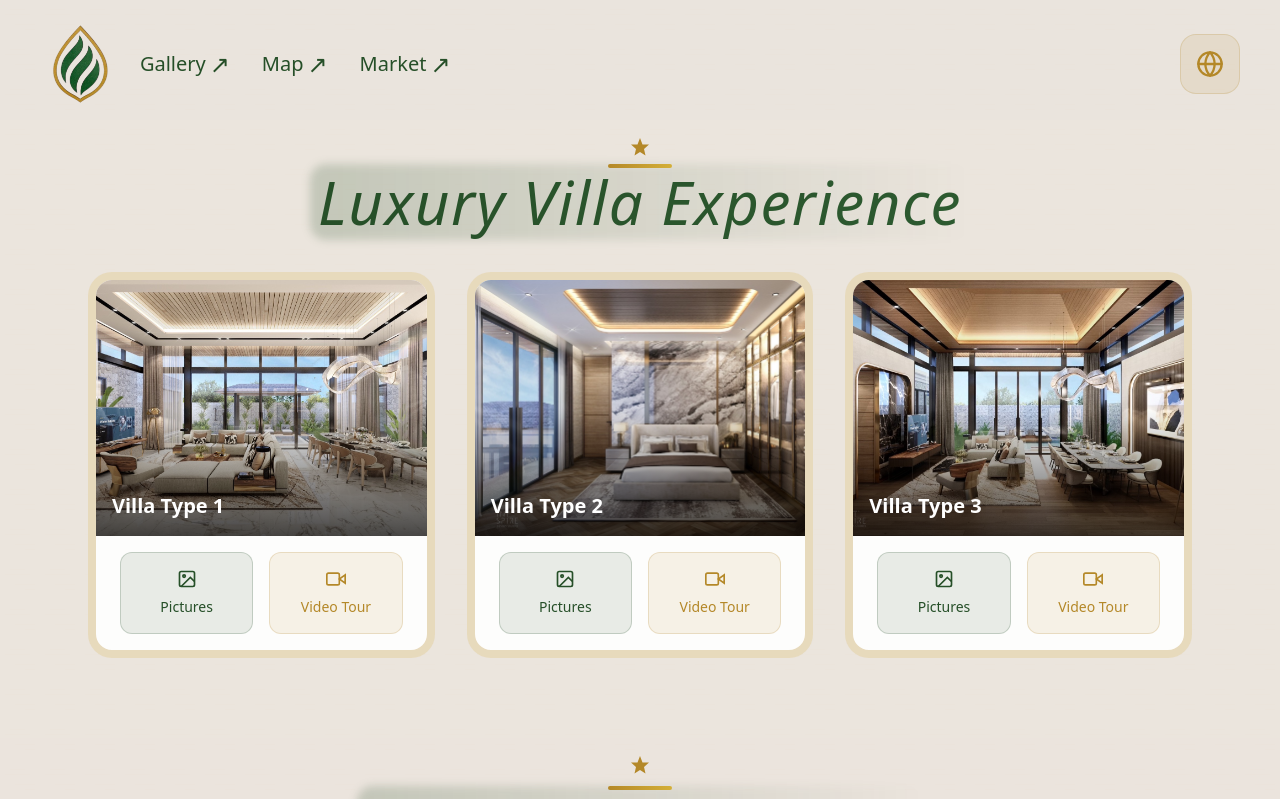
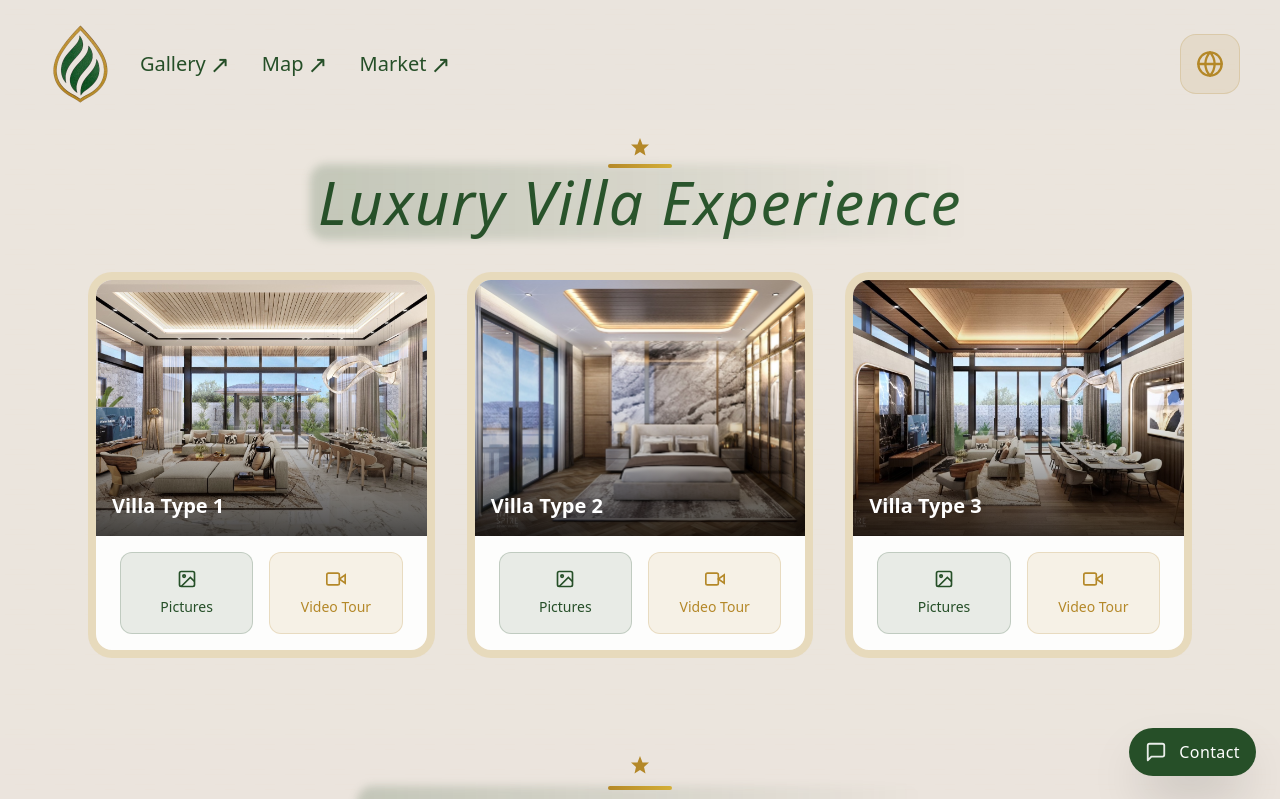
Before and after one commit to Marnfah-Pool-Villas/truffle-clone-v398, a Next.js app in the folder truffle-clone/: page /view in a window 1280 px wide. Shown: the top 799 px of the page. Built offline with nearby package versions, Linux system fonts and the light colour scheme; a web font is replaced by a local one.

Commit message:
Wrap Navigation return in fragment
cgen-2e2ff1a65b6949a69bdd698a3c9402e6

```diff
--- a/truffle-clone/src/components/Navigation.tsx
+++ b/truffle-clone/src/components/Navigation.tsx
@@ -81,7 +81,8 @@ export default function Navigation() {
   }, [pathname])
 
   return (
-    <nav className="relative w-full z-30 pt-1 md:pt-2 pb-0 transition-all duration-300">
+    <>
+      <nav className="relative w-full z-30 pt-1 md:pt-2 pb-0 transition-all duration-300">
       <div className="px-4 md:w-full md:px-12 lg:px-16 xl:px-20">
         <div className="relative flex justify-center items-center h-24 md:h-28 w-full md:justify-between">
           {/* Mobile layout: Logo moved 0.5cm left from hero border edge */}
@@ -301,5 +302,82 @@ export default function Navigation() {
         </div>
       </div>
     </nav>
+      <div
+        ref={contactMenuRef}
+        className="fixed bottom-4 right-4 z-50 flex flex-col items-end gap-3 md:bottom-6 md:right-6"
+      >
+        {isContactMenuOpen && (
+          <div className="w-56 bg-white/90 backdrop-blur-lg border border-[#264f28]/20 rounded-2xl shadow-2xl p-4 flex flex-col gap-3">
+            <div className="text-xs uppercase tracking-[0.2em] text-[#264f28]/60 font-semibold">
+              {t.nav.contact}
+            </div>
+            <a
+              href="https://wa.me/66635517979"
+              target="_blank"
+              rel="noopener noreferrer"
+              onClick={() => {
+                hapticFeedback.light()
+                setIsContactMenuOpen(false)
+              }}
+              className="flex items-center justify-between gap-3 px-3 py-2 rounded-xl bg-[#264f28]/10 hover:bg-[#264f28]/20 border border-[#264f28]/20 transition-all duration-300 hover:scale-[1.01]"
+            >
+              <span className="text-sm font-medium text-[#264f28]">{t.footer.whatsapp}</span>
+              <span className="text-xs text-[#264f28]/70">↗</span>
+            </a>
+            <a
+              href="weixin://dl/chat?MarnfahVillas"
+              target="_blank"
+              rel="noopener noreferrer"
+              onClick={() => {
+                hapticFeedback.light()
+                setIsContactMenuOpen(false)
+              }}
+              className="flex items-center justify-between gap-3 px-3 py-2 rounded-xl bg-[#264f28]/10 hover:bg-[#264f28]/20 border border-[#264f28]/20 transition-all duration-300 hover:scale-[1.01]"
+            >
+              <span className="text-sm font-medium text-[#264f28]">{t.footer.wechat}</span>
+              <span className="text-xs text-[#264f28]/70">↗</span>
+            </a>
+            <a
+              href="https://line.me/ti/p/MarnfahPoolVillas"
+              target="_blank"
+              rel="noopener noreferrer"
+              onClick={() => {
+                hapticFeedback.light()
+                setIsContactMenuOpen(false)
+              }}
+              className="flex items-center justify-between gap-3 px-3 py-2 rounded-xl bg-[#264f28]/10 hover:bg-[#264f28]/20 border border-[#264f28]/20 transition-all duration-300 hover:scale-[1.01]"
+            >
+              <span className="text-sm font-medium text-[#264f28]">{t.footer.line}</span>
+              <span className="text-xs text-[#264f28]/70">↗</span>
+            </a>
+          </div>
+        )}
+        <button
+          type="button"
+          onClick={() => {
+            hapticFeedback.light()
+            setIsContactMenuOpen(prev => !prev)
+          }}
+          className="group inline-flex items-center gap-3 px-4 py-3 rounded-full bg-[#264f28] text-white shadow-2xl hover:bg-[#1f3f20] transition-all duration-300 hover:scale-105"
+          aria-expanded={isContactMenuOpen}
+          aria-label={t.nav.contact}
+        >
+          <svg
+            width="22"
+            height="22"
+            viewBox="0 0 24 24"
+            fill="none"
+            stroke="currentColor"
+            strokeWidth="2"
+            strokeLinecap="round"
+            strokeLinejoin="round"
+            className="opacity-90"
+          >
+            <path d="M21 15a2 2 0 0 1-2 2H7l-4 4V5a2 2 0 0 1 2-2h14a2 2 0 0 1 2 2z"/>
+          </svg>
+          <span className="font-medium text-sm sm:text-base tracking-wide">{t.nav.contact}</span>
+        </button>
+      </div>
+    </>
   )
 }
```
